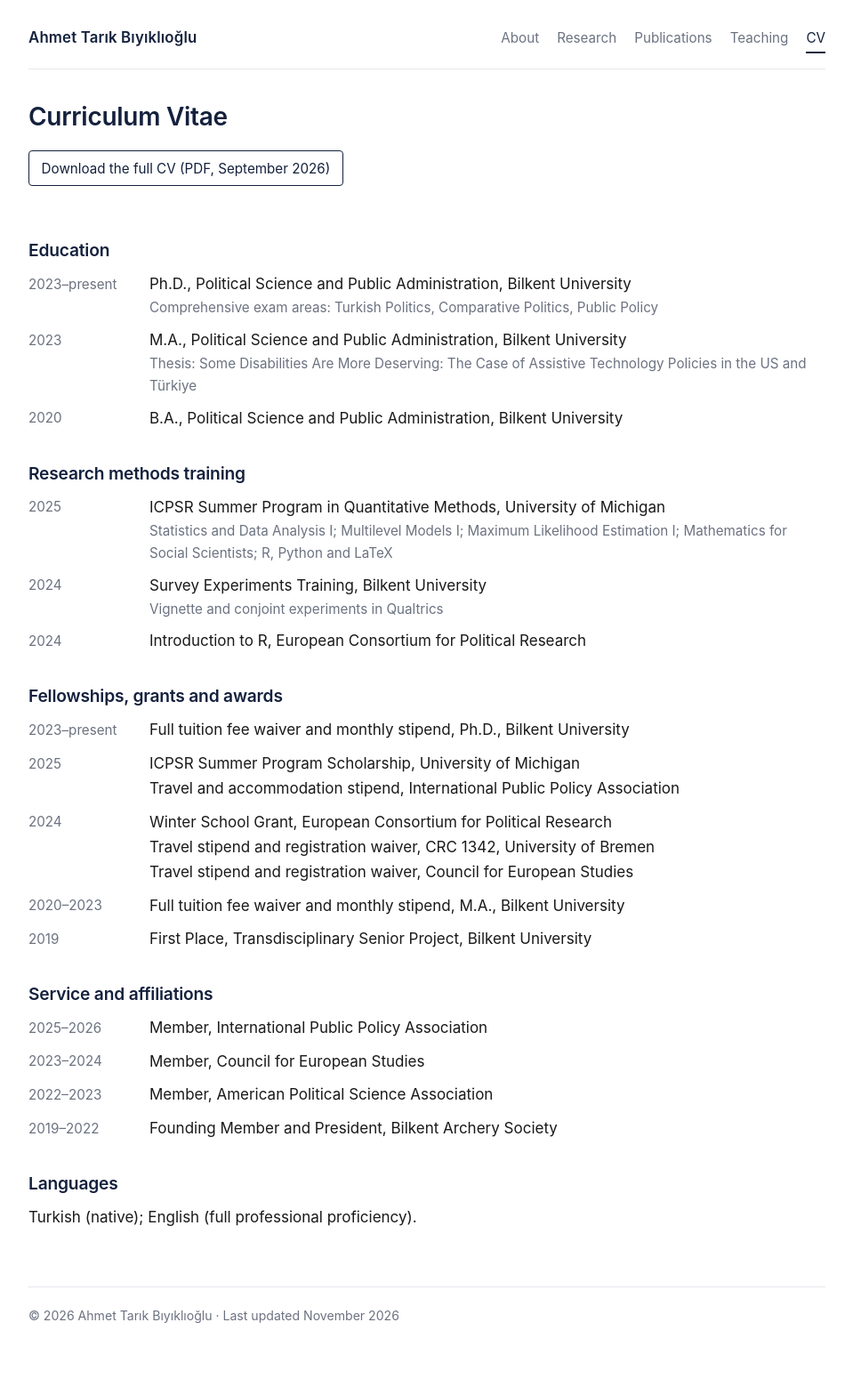
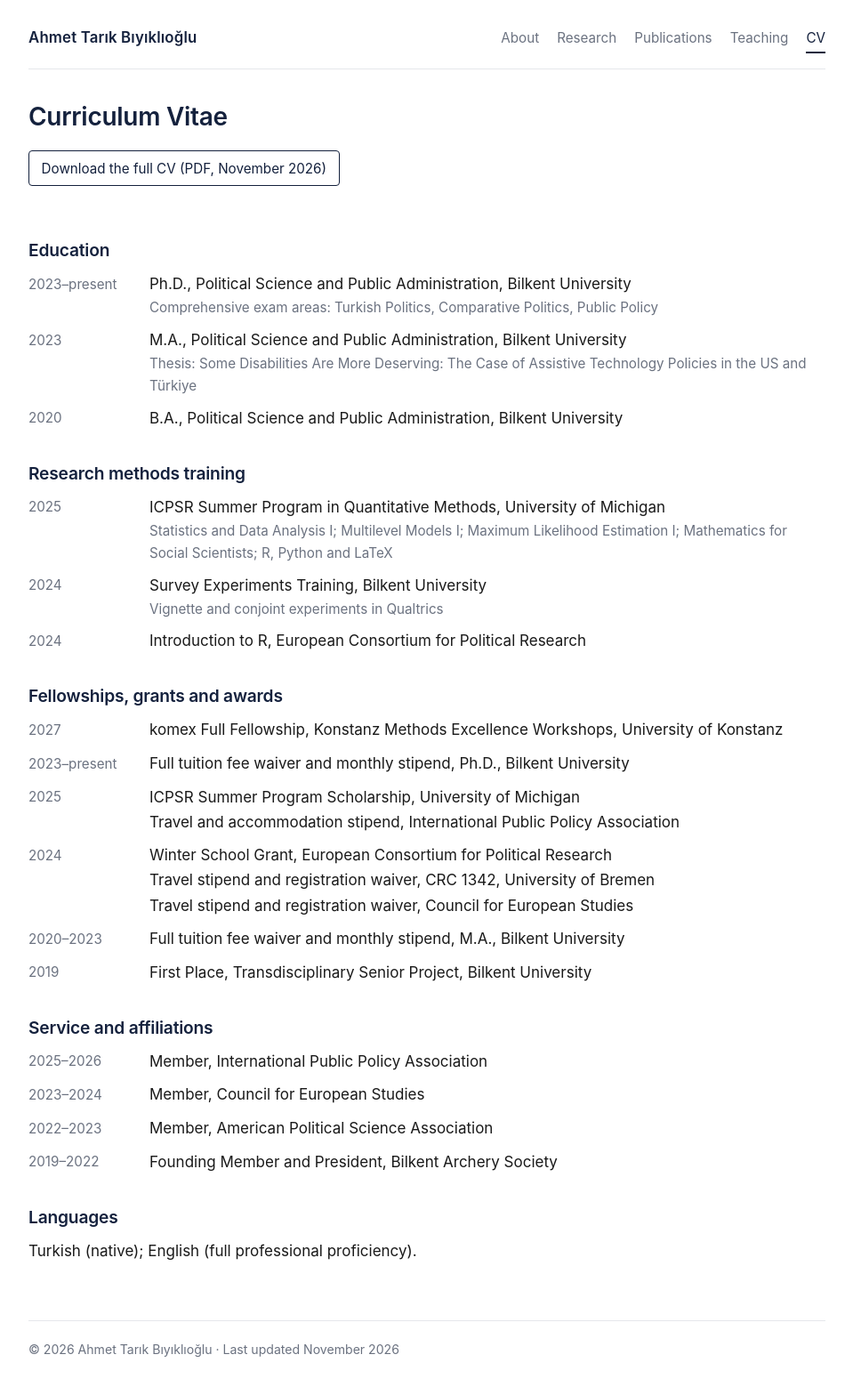
Before and after one commit to ahmettarikbiyiklioglu/ahmettarikbiyiklioglu.github.io, a Jekyll site: the page built from cv.md, in a window 1280 px wide. Shown: the whole page at 89% size, without its empty margins (160-1119 px from the left). Built offline with Jekyll 4.4.1, drawn with Linux system fonts in a browser that asks for light colours; before the commit the page ends 1530 px from its top, so only the background shows below that.

Commit message:
Update site from November 2026 CV: forthcoming article, COP31 presentations, komex fellowship, new CV PDF
Co-Authored-By: Claude Fable 5.2 <noreply@anthropic.com>
Claude-Session: https://claude.ai/code/session_011ouzQonzWmKfPYzMDou5Ee

```diff
--- a/cv.md
+++ b/cv.md
@@ -6,7 +6,7 @@ permalink: /cv/
 
 # Curriculum Vitae
 
-<a class="button" href="{{ '/assets/pdf/CV_Biyiklioglu.pdf' | relative_url }}">Download the full CV (PDF, September 2026)</a>
+<a class="button" href="{{ '/assets/pdf/CV_Biyiklioglu.pdf' | relative_url }}">Download the full CV (PDF, November 2026)</a>
 
 ## Education
 
@@ -60,6 +60,10 @@ permalink: /cv/
 
 <div class="rows">
   <div class="row">
+    <div class="when">2027</div>
+    <div class="what"><p>komex Full Fellowship, Konstanz Methods Excellence Workshops, University of Konstanz</p></div>
+  </div>
+  <div class="row">
     <div class="when">2023–present</div>
     <div class="what"><p>Full tuition fee waiver and monthly stipend, Ph.D., Bilkent University</p></div>
   </div>
```
Also changed, not shown: _data/publications.yml (+14 -5 lines), index.md (+2 -2 lines), publications.md (+6 -4 lines), research.md (+1 -1 lines), 1 other file.
